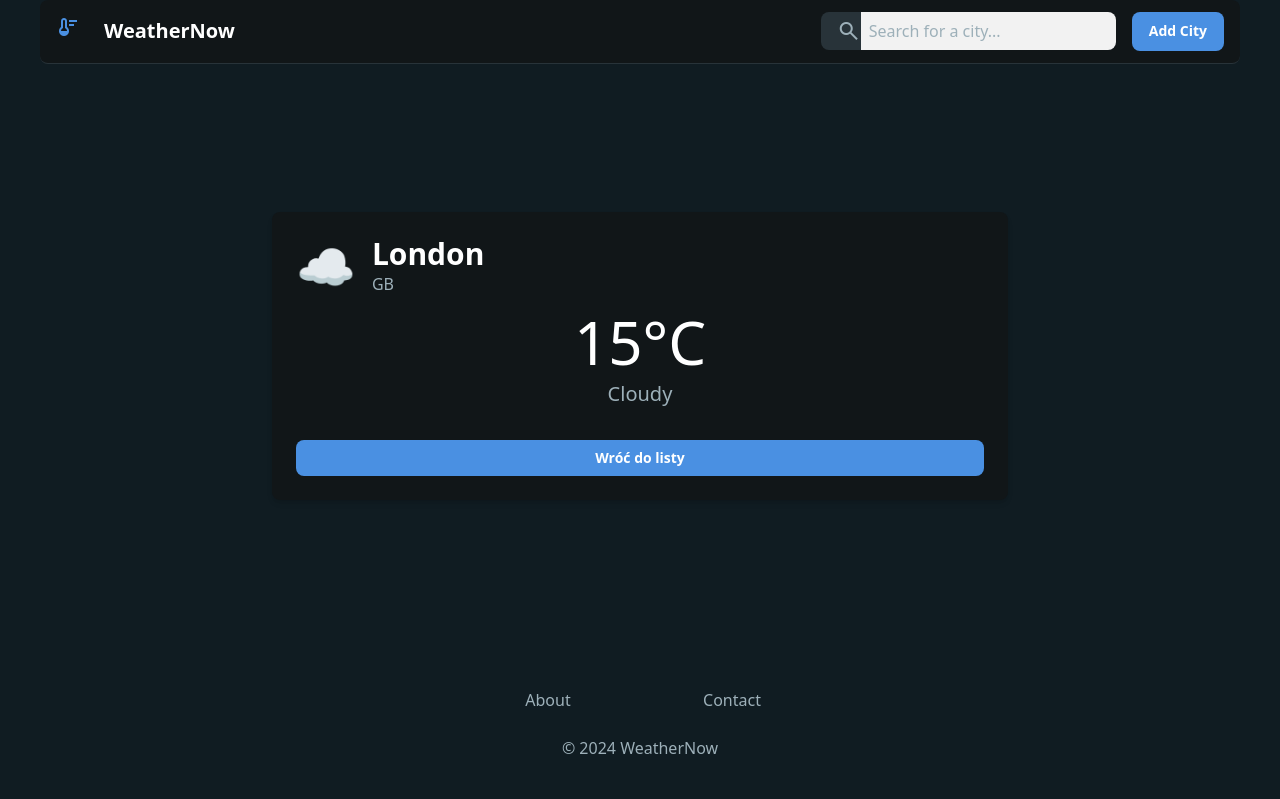
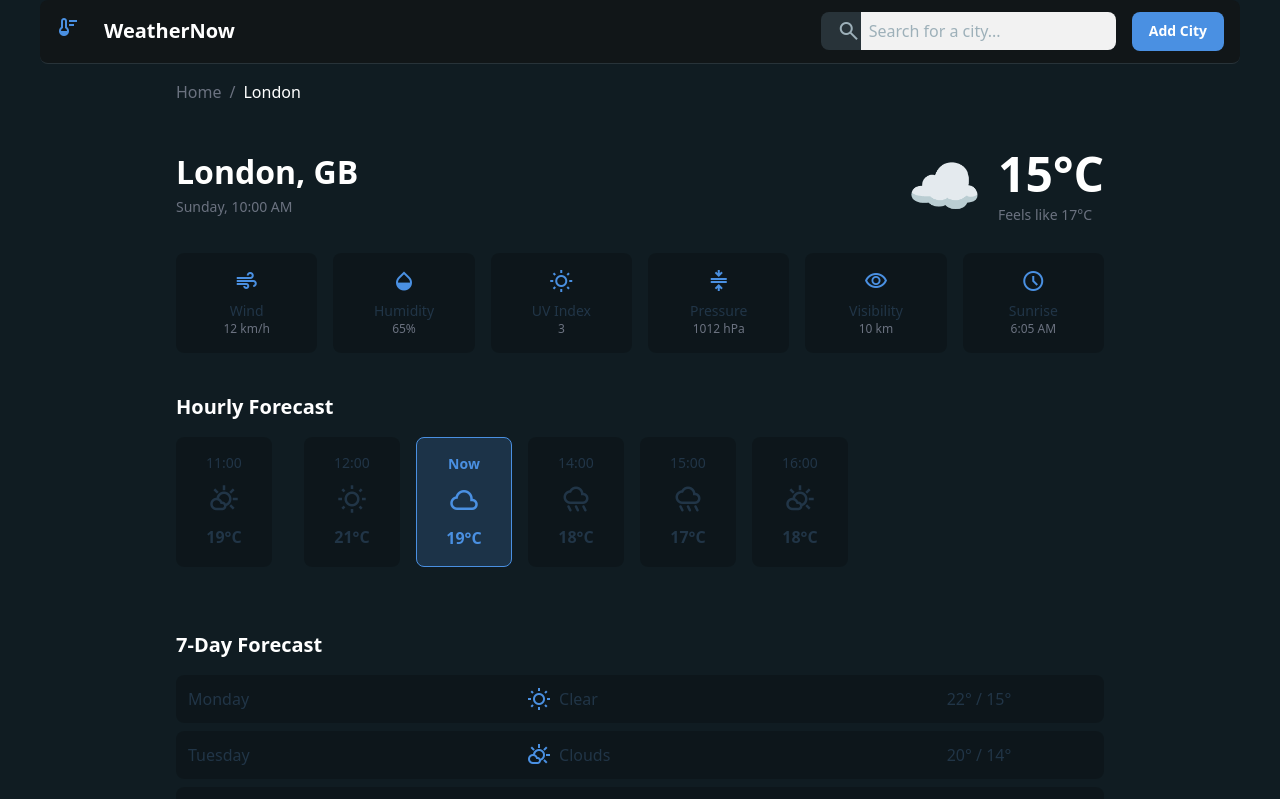
Before and after one commit to VasckMe/Weather-App, a React (Vite) app: page /details/London in a window 1280 px wide. Shown: the top 799 px of the page. Built offline with nearby package versions, Linux system fonts and the light colour scheme.

Commit message:
Modify Weahter details screen UI

```diff
--- a/package.json
+++ b/package.json
@@ -18,6 +18,8 @@
   },
   "devDependencies": {
     "@eslint/js": "^9.36.0",
+    "@tailwindcss/container-queries": "^0.1.1",
+    "@tailwindcss/forms": "^0.5.10",
     "@types/node": "^24.6.0",
     "@types/react": "^19.1.16",
     "@types/react-dom": "^19.1.9",
--- a/src/pages/WeatherDetails.tsx
+++ b/src/pages/WeatherDetails.tsx
@@ -1,13 +1,10 @@
+// src/pages/WeatherDetails.tsx
+
 import { useParams, Link } from 'react-router-dom';
 import { DATA } from '../mockData';
 
 export const WeatherDetails = () => {
-  // Pobieramy parametr 'cityName' z adresu URL
   const { cityName } = useParams<{ cityName: string }>();
-
-  // Znajdujemy dane dla wybranego miasta
-  // UWAGA: To znajdzie tylko pierwsze pasujące miasto.
-  // W prawdziwej aplikacji powinieneś używać unikalnego ID.
   const cityData = DATA.find(city => city.cityName === cityName);
 
   if (!cityData) {
@@ -22,27 +19,144 @@ export const WeatherDetails = () => {
   }
 
   return (
-    <div className="flex flex-col items-center justify-center p-8 text-white w-200">
-      <div className="w-full bg-[#111618] rounded-lg shadow-md p-6">
-        <div className="flex items-center gap-4 mb-4">
-          <span className="text-5xl">{cityData.icon}</span>
+    <div className="flex flex-col max-w-[960px] flex-1 w-full">
+
+      {/* Breadcrumbs */}
+      <div className="flex flex-wrap gap-2 p-4">
+        <Link className="text-gray-400 dark:text-gray-500 text-base font-medium leading-normal" to="/">Home</Link>
+        <span className="text-gray-400 dark:text-gray-500 text-base font-medium leading-normal">/</span>
+        <span className="text-white text-base font-medium leading-normal">{cityData.cityName}</span>
+      </div>
+
+      {/* Główne informacje */}
+      <div className="flex flex-col md:flex-row justify-between items-start md:items-center px-4 pt-6 pb-3">
+        <div>
+          <h1 className="text-white tracking-light text-[32px] font-bold leading-tight">{cityData.cityName}, {cityData.countryCode}</h1>
+          <p className="text-gray-400 dark:text-gray-500 text-sm font-normal leading-normal pt-1">Sunday, 10:00 AM</p>
+        </div>
+        <div className="flex items-center mt-4 md:mt-0">
+          <span className="text-6xl text-primary">{cityData.icon}</span>
           <div>
-            <h2 className="text-3xl font-bold">{cityData.cityName}</h2>
-            <p className="text-[#9db0b9]">{cityData.countryCode}</p>
+            <h1 className="text-white tracking-light text-[48px] font-bold leading-tight ml-4">{cityData.temperature}°C</h1>
+            <p className="text-gray-400 dark:text-gray-500 text-sm font-normal leading-normal ml-4">Feels like 17°C</p>
           </div>
         </div>
-        <div className="text-center">
-          <p className="text-6xl font-thin">{cityData.temperature}°C</p>
-          <p className="text-xl text-[#9db0b9] capitalize mt-2">{cityData.weatherDescription}</p>
+      </div>
+
+      {/* Siatka ze statystykami */}
+      <div className="grid grid-cols-2 md:grid-cols-3 lg:grid-cols-6 gap-4 p-4">
+        <div className="bg-background-dark/50 dark:bg-black/20 p-4 rounded-lg flex flex-col items-center justify-center">
+          <span className="material-symbols-outlined text-primary mb-2">air</span>
+          <p className="text-sm font-medium">Wind</p>
+          <p className="text-xs text-gray-400 dark:text-gray-500">12 km/h</p>
         </div>
+        <div className="bg-background-dark/50 dark:bg-black/20 p-4 rounded-lg flex flex-col items-center justify-center">
+          <span className="material-symbols-outlined text-primary mb-2">humidity_mid</span>
+          <p className="text-sm font-medium">Humidity</p>
+          <p className="text-xs text-gray-400 dark:text-gray-500">65%</p>
+        </div>
+        <div className="bg-background-dark/50 dark:bg-black/20 p-4 rounded-lg flex flex-col items-center justify-center">
+          <span className="material-symbols-outlined text-primary mb-2">wb_sunny</span>
+          <p className="text-sm font-medium">UV Index</p>
+          <p className="text-xs text-gray-400 dark:text-gray-500">3</p>
+        </div>
+        <div className="bg-background-dark/50 dark:bg-black/20 p-4 rounded-lg flex flex-col items-center justify-center">
+          <span className="material-symbols-outlined text-primary mb-2">compress</span>
+          <p className="text-sm font-medium">Pressure</p>
+          <p className="text-xs text-gray-400 dark:text-gray-500">1012 hPa</p>
+        </div>
+        <div className="bg-background-dark/50 dark:bg-black/20 p-4 rounded-lg flex flex-col items-center justify-center">
+          <span className="material-symbols-outlined text-primary mb-2">visibility</span>
+          <p className="text-sm font-medium">Visibility</p>
+          <p className="text-xs text-gray-400 dark:text-gray-500">10 km</p>
+        </div>
+        <div className="bg-background-dark/50 dark:bg-black/20 p-4 rounded-lg flex flex-col items-center justify-center">
+          <span className="material-symbols-outlined text-primary mb-2">schedule</span>
+          <p className="text-sm font-medium">Sunrise</p>
+          <p className="text-xs text-gray-400 dark:text-gray-500">6:05 AM</p>
+        </div>
+      </div>
 
-        <Link
-          to="/"
-          className="mt-8 inline-block w-full text-center rounded-lg px-4 py-2 bg-primary text-white text-sm font-bold hover:bg-primary/90"
-        >
-          Wróć do listy
-        </Link>
+      {/* Prognoza godzinowa */}
+      <div className="px-4 py-6">
+        <h2 className="text-white text-xl font-bold mb-4">Hourly Forecast</h2>
+        <div className="flex overflow-x-auto space-x-4 pb-4">
+          <div className="flex-shrink-0 w-24 bg-background-dark/50 dark:bg-black/20 p-4 rounded-lg flex flex-col items-center">
+            <p className="text-sm">11:00</p>
+            <span className="material-symbols-outlined my-2 text-3xl">partly_cloudy_day</span>
+            <p className="font-bold">19°C</p>
+          </div>
+          <div className="flex-shrink-0 w-24 bg-background-dark/50 dark:bg-black/20 p-4 rounded-lg flex flex-col items-center">
+            <p className="text-sm">12:00</p>
+            <span className="material-symbols-outlined my-2 text-3xl">wb_sunny</span>
+            <p className="font-bold">21°C</p>
+          </div>
+          <div className="flex-shrink-0 w-24 bg-primary/20 text-primary p-4 rounded-lg flex flex-col items-center border border-primary">
+            <p className="text-sm font-bold">Now</p>
+            <span className="material-symbols-outlined my-2 text-3xl">cloud</span>
+            <p className="font-bold">19°C</p>
+          </div>
+          <div className="flex-shrink-0 w-24 bg-background-dark/50 dark:bg-black/20 p-4 rounded-lg flex flex-col items-center">
+            <p className="text-sm">14:00</p>
+            <span className="material-symbols-outlined my-2 text-3xl">rainy</span>
+            <p className="font-bold">18°C</p>
+          </div>
+          <div className="flex-shrink-0 w-24 bg-background-dark/50 dark:bg-black/20 p-4 rounded-lg flex flex-col items-center">
+            <p className="text-sm">15:00</p>
+            <span className="material-symbols-outlined my-2 text-3xl">rainy</span>
+            <p className="font-bold">17°C</p>
+          </div>
+          <div className="flex-shrink-0 w-24 bg-background-dark/50 dark:bg-black/20 p-4 rounded-lg flex flex-col items-center">
+            <p className="text-sm">16:00</p>
+            <span className="material-symbols-outlined my-2 text-3xl">partly_cloudy_day</span>
+            <p className="font-bold">18°C</p>
+          </div>
+        </div>
       </div>
+
+      {/* Prognoza 7-dniowa */}
+      <div className="px-4 py-6">
+        <h2 className="text-white text-xl font-bold mb-4">7-Day Forecast</h2>
+        <div className="space-y-2">
+          <div className="flex items-center justify-between bg-background-dark/50 dark:bg-black/20 p-3 rounded-lg">
+            <p className="font-medium w-1/4">Monday</p>
+            <div className="flex items-center w-1/4">
+              <span className="material-symbols-outlined text-primary mr-2">wb_sunny</span>
+              <span>Clear</span>
+            </div>
+            <p className="w-1/4 text-center">22° / 15°</p>
+          </div>
+          <div className="flex items-center justify-between bg-background-dark/50 dark:bg-black/20 p-3 rounded-lg">
+            <p className="font-medium w-1/4">Tuesday</p>
+            <div className="flex items-center w-1/4">
+              <span className="material-symbols-outlined text-primary mr-2">partly_cloudy_day</span>
+              <span>Clouds</span>
+            </div>
+            <p className="w-1/4 text-center">20° / 14°</p>
+          </div>
+          <div className="flex items-center justify-between bg-background-dark/50 dark:bg-black/20 p-3 rounded-lg">
+            <p className="font-medium w-1/4">Wednesday</p>
+            <div className="flex items-center w-1/4">
+              <span className="material-symbols-outlined text-primary mr-2">rainy</span>
+              <span>Rain</span>
+            </div>
+            <p className="w-1/4 text-center">18° / 13°</p>
+          </div>
+        </div>
+      </div>
+
+      {/* Mapa */}
+      <div className="flex w-full grow bg-background-light dark:bg-background-dark @container p-4">
+        <div className="w-full gap-1 overflow-hidden bg-background-light dark:bg-background-dark @[480px]:gap-2 aspect-[2/1] rounded-lg flex">
+          <div
+            className="w-full bg-center bg-no-repeat bg-cover aspect-auto rounded-lg flex-1"
+            data-alt={`A map showing the location of ${cityData.cityName}`}
+            data-location={cityData.cityName}
+            style={{ backgroundImage: 'url("https://lh3.googleusercontent.com/aida-public/AB6AXuBWIFlaJNJsw7QmnlL1R5bsyLvMkuWyE9WCaZVMrTYoopOWM_CZ1_h37aaF_Ls_nuYQnNW3VeoHDGzshZUnIFx9kCmOaoZvtnu3D1NNKhxWUOLFHuRBemUeUuJli1vhIbg4M4UxZlZjOFBsHOk-P4FftYYFlvODKwLdb4eu5KFfuRMut5M7onowrDz8O7ZsYb19Q6ezqOxdFPWQyKyRMXGbSYGqaL9Z0pO6bEFYK4h-4dV2VqF6VDj42qVLZCcYvBSgUe301K8k35Y")' }}
+          ></div>
+        </div>
+      </div>
+
     </div>
   );
 };
--- /dev/null
+++ b/tailwind.config.js
@@ -0,0 +1,30 @@
+// tailwind.config.js
+
+/** @type {import('tailwindcss').Config} */
+export default {
+    content: [
+      "./index.html",
+      "./src/**/*.{js,ts,jsx,tsx}",
+    ],
+    darkMode: "class",
+    theme: {
+      extend: {
+        colors: {
+          // Kolory z Twojego projektu HTML
+          "primary": "#1193d4",
+          "background-light": "#f6f7f8",
+          "background-dark": "#101c22",
+        },
+        borderRadius: {
+          "DEFAULT": "0.25rem",
+          "lg": "0.5rem",
+          "xl": "0.75rem",
+          "full": "9999px"
+        },
+      },
+    },
+    plugins: [
+      require('@tailwindcss/forms'),
+      require('@tailwindcss/container-queries'),
+    ],
+  }
```
Also changed, not shown: 1 other file (tests, documents, lock files or other folders).
